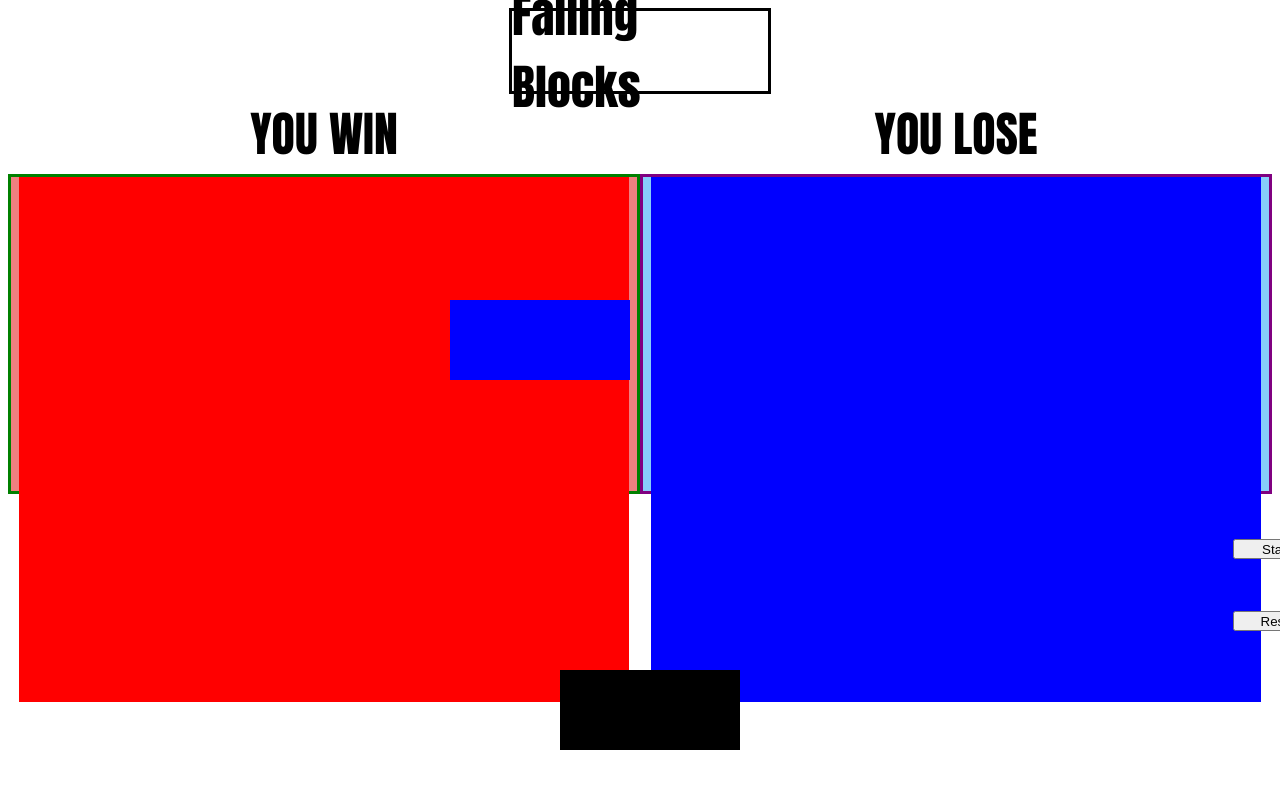
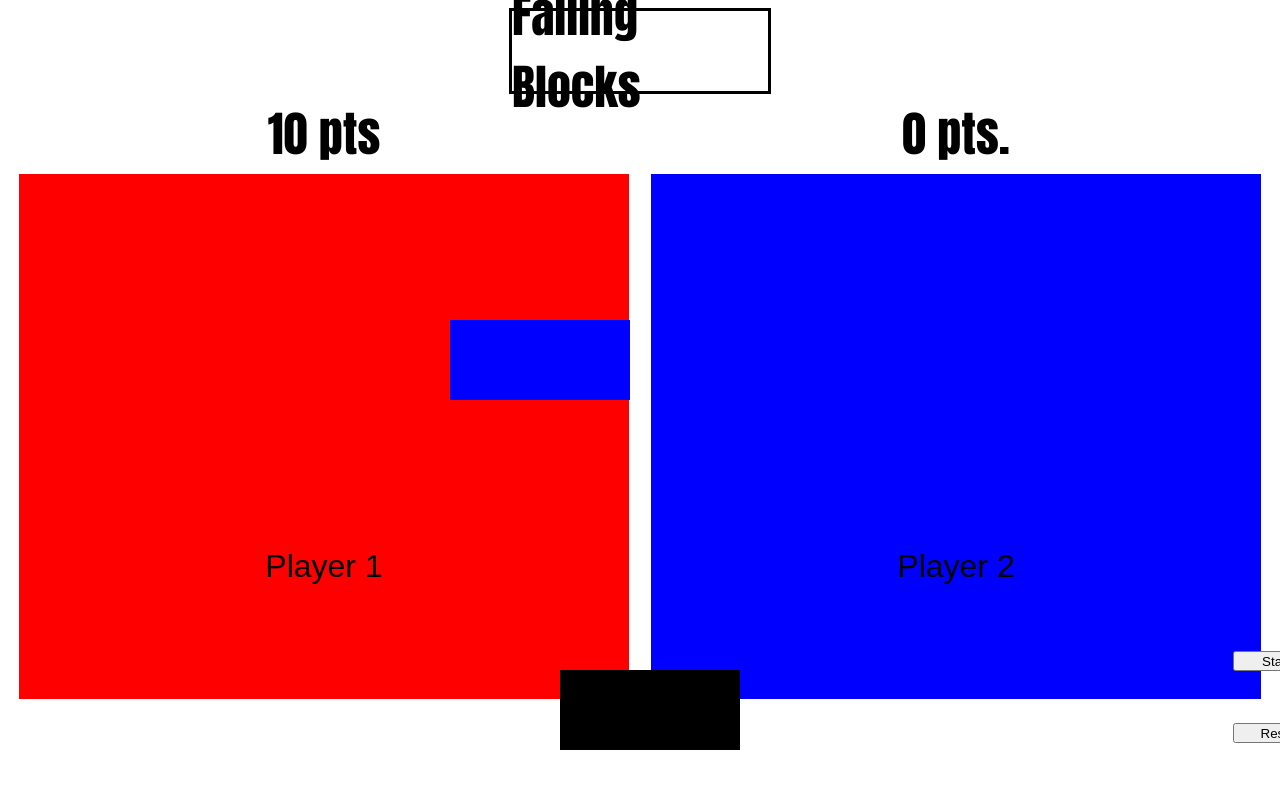
Before and after one commit to sdorado2/Project_Falling, a plain HTML site: page index.html in a window 1280 px wide. Both pictures are taken after a click on the button "Start!". Shown: the top 788 px of the page. Drawn offline with Linux system fonts and the light colour scheme.

Commit message:
added identifier for player one and two in html

```diff
--- a/app.js
+++ b/app.js
@@ -220,6 +220,7 @@ function collisionToPlayer(movingBlock) {
     scoreBoardOne.innerHTML = `${scoreBoard} pts`;
 
     let blockDisplay = Array.from(document.querySelectorAll(".createdBlock")); //Creates an array from div
+    console.log (blockDisplay);
     blockDisplay[0].style.backgroundColor = "green";
     blockDisplay[0].classList.remove("createdBlock"); //Removes class list assigned
     blockDisplay[0].remove(); //Remove element
@@ -265,7 +266,7 @@ function movingBlockTwo() {
   console.log(movingBlock);
   blockTwo = movingBlock;
   blockMove.style.top = movingBlock.y_axis + "px"; //assign block at new location
-  boardOne.append(blockMove); // draws the block at new location
+  boardTwo.append(blockMove); // draws the block at new location
 
   collisionToPlayerTwo(movingBlock);
 
@@ -292,9 +293,7 @@ function collisionToPlayerTwo(movingBlock) {
     scoreBoardDos += 10;
     scoreBoardTwo.innerHTML = `${scoreBoardDos} pts`;
 
-    let blockDisplay = Array.from(
-      document.querySelectorAll(".createdBlockTwo")
-    ); //Creates an array from div
+    let blockDisplay = Array.from(document.querySelectorAll(".createdBlockTwo")); //Creates an array from div
     blockDisplay[0].style.backgroundColor = "green";
     blockDisplay[0].classList.remove("createdBlockTwo"); //Removes class list assigned
     blockDisplay[0].remove(); //Remove element
@@ -310,7 +309,7 @@ function collisionToPlayerTwo(movingBlock) {
 
 //Collision detection between falling block and floor for Player Two
 function collisionToFloorTwo(movingBlock) {
-  if (movingBlock.y_axis <= 750 || block === "") {
+  if (movingBlock.y_axis <= 750 || blockTwo === "") {
     console.log("No Collision Detected To Floor!");
   } else {
     console.log("Collision to the floor");
@@ -356,24 +355,24 @@ function resetGame() {
 }
 
 function gameOver() {
-  if (scoreBoard == 10) {
+  if (scoreBoard == 30) {
     scoreBoardOne.innerHTML = "YOU WIN";
     scoreBoardTwo.innerHTML = "YOU LOSE";
     clearInterval(timer);
     clearInterval(timer2);
   }
 
-  if (scoreBoardTwo == 10) {
+  if (scoreBoardDos == 30) {
     scoreBoardOne.innerHTML = "YOU LOSE";
-    scoreBoardOne.innerHTML = "YOU WIN";
+    scoreBoardTwo.innerHTML = "YOU WIN";
     clearInterval(timer);
     clearInterval(timer2);
   }
 }
 
-boardTwo.addEventListener("pointerdown", (e) => {
-  console.log(e);
-});
+// boardTwo.addEventListener("pointerdown", (e) => {
+//   console.log(e);
+// });
 
 //Player's movement
 let keyPress = [];
--- a/index.html
+++ b/index.html
@@ -37,6 +37,11 @@
       </div>
     </div>
 
+    <div class="players">
+      <div class="player1">Player 1</div>
+      <div class="player2">Player 2</div>
+    </div>
+
     <div class="startBtn">
       <button class="start">Start!</button>
     </div>
--- a/style.css
+++ b/style.css
@@ -8,6 +8,21 @@
     align-items: center;
     font-size: 48px;
     font-family: Impact,'Arial Narrow Bold', sans-serif;
+}
+.players{
+    /* border : solid black; */
+    margin-top: 2em;
+    height: 10dvh;
+    display:  flex;
+    justify-content: space-evenly;
+}
+.player1, .player2{
+    width: 50%;
+    display: flex;
+    justify-content: center;
+    align-items: center;
+    font-size: 32px;
+    font-family: Arial;
 }
 
 .score {
@@ -50,20 +65,20 @@
 }
 
 .playerOne{
-    border : solid green;
+    /* border : solid green; */
     width: 50%;
     display: flex;
     justify-content: space-around;
     flex-flow: row wrap;
-    background-color: lightcoral;
+    /* background-color: lightcoral; */
 }
 .playerTwo{
-    border : solid purple;
+    /* border : solid purple; */
     width: 50%;
     display: flex;
     justify-content: space-around;
     flex-flow: row wrap;
-    background-color: lightskyblue;
+    /* background-color: lightskyblue; */
 }
 
 .grid {
```
Also changed, not shown: readme.txt (added).
